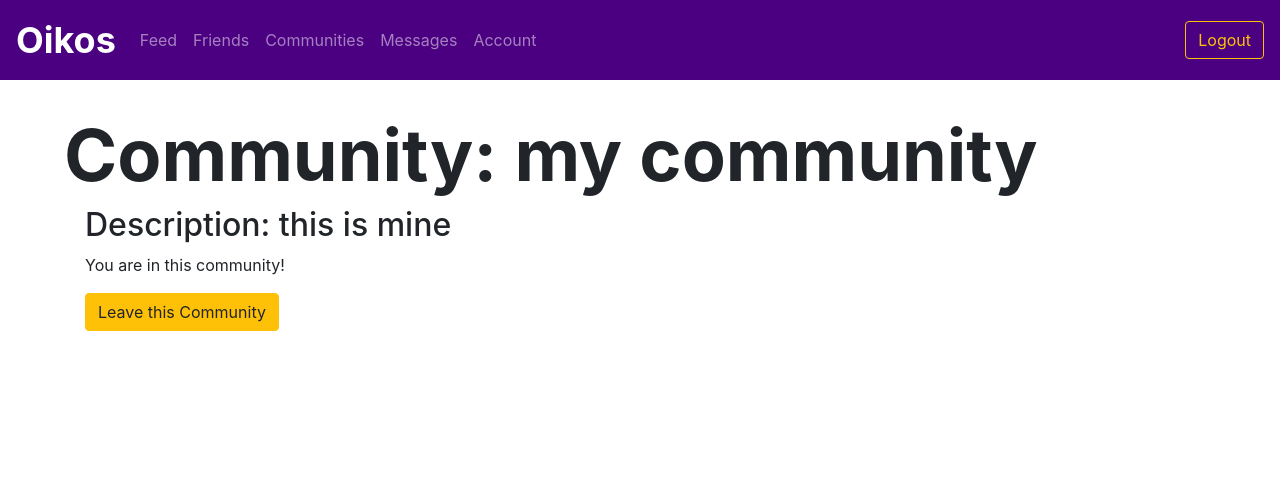
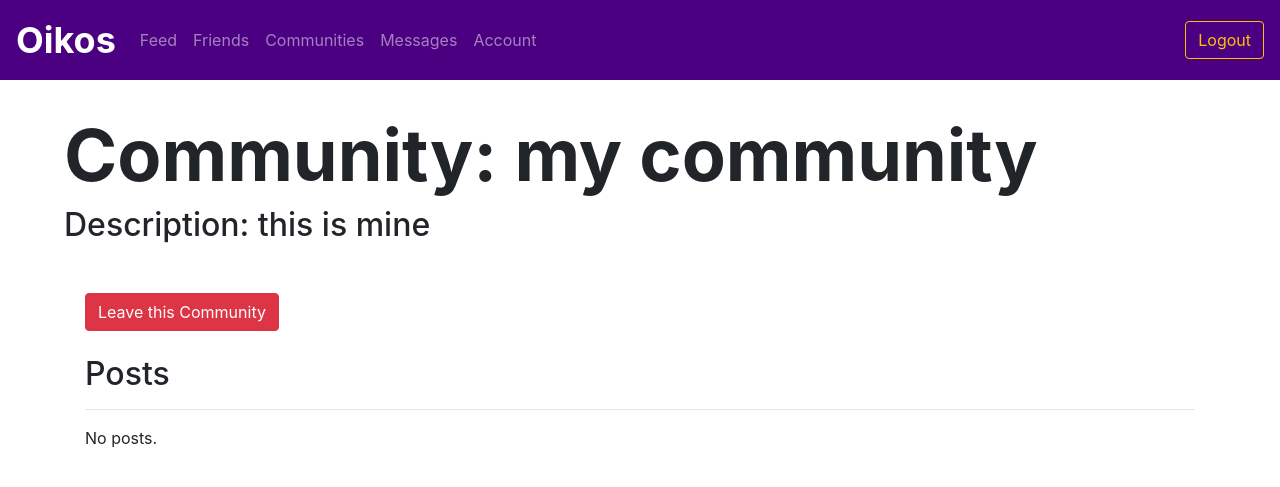
Before and after one commit to ahmedksultan/inpeach, a Flask app: page /community/1 in a window 1280 px wide. Shown: the top 487 px of the page. Run offline with Flask 2, Linux system fonts and the light colour scheme; a user stored in the database is signed in; data comes from the database, SQL or seed files in the repository; both versions use the stored data as it was after the commit; data that the repository does not hold is empty; some libraries are stand-ins or nearby versions.

Commit message:
more community work

```diff
--- a/app.py
+++ b/app.py
@@ -8,6 +8,7 @@ from utl import communities as communitiesfunctions
 from utl import friends as friendsfunctions
 from utl import messages as messagesfunctions
 from utl import users as usersfunctions
+from utl import posts as postsfunctions
 import os
 
 
@@ -133,7 +134,13 @@ def profile(userID):
 @app.route("/communities")
 @login_required
 def communities():
-    communities = communitiesfunctions.getAllCommunities()
+    community_data = communitiesfunctions.getAllCommunities()
+    communities = {}
+    for community in community_data:
+        if communitiesfunctions.inCommunity(session['userID'], community.communityID):
+            communities[community] = True
+        else:
+            communities[community] = False
     return render_template("communities.html", communities=communities)
 
 @app.route("/newcommunity", methods = ["POST"])
@@ -155,7 +162,7 @@ def newcommunity():
 @login_required
 def joincommunity(communityID):
     communitiesfunctions.joinCommunity(session['userID'], communityID)
-    return redirect(url_for("community", communityID=communityID))
+    return redirect(url_for("community", communityID=communityID, ))
 
 @app.route("/leavecommunity/<communityID>")
 @login_required
@@ -168,7 +175,11 @@ def leavecommunity(communityID):
 def community(communityID):
     community = communitiesfunctions.getCommunity(communityID)
     incommunity = communitiesfunctions.inCommunity(session['userID'], communityID)
-    return render_template("community.html", community = community, incommunity = incommunity)
+    post_data = postsfunctions.getCommunityPosts(communityID)
+    posts = {}
+    for post in post_data:
+        posts[post] = postsfunctions.getCreator(post.postID)
+    return render_template("community.html", community=community, incommunity=incommunity, posts=posts)
 
 @app.route("/messages/")
 @login_required
--- a/doc/devlog.txt
+++ b/doc/devlog.txt
@@ -63,3 +63,7 @@ Adding error handling for invalid API KEY.
 
 kaziJ -- 2020-01-13 23:20
 Updated launch codes in README.
+
+kaziJ -- 2020-01-13 23:59
+Updated communities page to display join or leave community buttons.
+Updated community page to show posts if user is a member.
--- a/templates/community.html
+++ b/templates/community.html
@@ -1,22 +1,44 @@
 {% extends "logbase.html" %}
 
 {% block body %}
-<div class="content">
+<div class="content mb-5">
      <h1 class="display-3" style="font-weight: 700; padding-left: 5vw; padding-top: 5vh;">Community: {{ community.name }}</h1>
-</div>
-
-<div class="container">
-    <h2>Description: {{ community.description }}</h2>
+     <h2 style="padding-left: 5vw;">Description: {{ community.description }}</h2>
 </div>
 
 {% if incommunity %}
 <div class="container">
-    <p>You are in this community!</p>
-    <a href="/leavecommunity/{{ community.communityID }}" class="btn btn-warning">Leave this Community</a>
+    <a href="/leavecommunity/{{ community.communityID }}" class="btn btn-danger">Leave this Community</a>
+    <br><br>
+    <h2>Posts</h2>
+    <hr>
+    {% if not posts %}
+    <p>No posts.</p>
+    {% else %}
+    {% for post in posts %}
+    <div class="row" style="margin-left: 5vw; margin-right: 5vw; margin-top: 5vh;">
+        <div class="container col-md-10 bg-light border border-primary" style="padding: 2em; border-radius: 1em;">
+            <p class="m-0">
+            <br>
+            <div class="col">
+                <ul>
+                    <h2>{{ post.title }}</h2>
+                    <h5> <i>{{ posts[post].displayName }}</i><h5>
+                    <hr>
+                    <h4> {{ post.timestamp }} <h4>
+                    <p>{{ post.description }}</p>
+                    <br>
+
+                </ul>
+            </div>
+        </div>
+    </div>
+    {% endfor %}
+    {% endif %}
 </div>
 {% else %}
 <div class="container">
-    <a href="/joincommunity/{{ community.communityID }}" class="btn btn-warning">Join this Community</a>
+    <a href="/joincommunity/{{ community.communityID }}" class="btn btn-success">Join this Community</a>
 </div>
 {% endif %}
 
--- a/templates/feed.html
+++ b/templates/feed.html
@@ -18,11 +18,8 @@
                 <h4> Timestamp <h4>
                 <p>Goddamn he really flamed me and got the whole squad laughing like my boy ahmed who likes kanye who also flamed me wowowoww</p>
                 <br>
-
             </ul>
         </div>
-
-
     </div>
 </div>
 
--- a/utl/posts.py
+++ b/utl/posts.py
@@ -1,11 +1,11 @@
-from .models import db, Post
+from .models import db, Post, User
 
 def getUserPosts(userID):
     posts = Post.query.filter_by(communityID=NULL, userID=userID)
     return posts
 
 def getCommunityPosts(communityID):
-    posts = Post.query.filter_by(commmunityID=communityID)
+    posts = Post.query.filter_by(communityID=communityID)
     return posts
 
 def createPost(communityID, userID, title, content):
@@ -19,3 +19,13 @@ def createPost(communityID, userID, title, content):
 def deletePost(postID):
     Post.query.filter_by(postID=postID).delete()
     db.session.commit()
+
+def getPost(postID):
+    post = Post.query.filter_by(postID=postID).first()
+    return post
+
+def getCreator(postID):
+    post = Post.query.filter_by(postID=postID).first()
+    userID = post.userID
+    user = User.query.filter_by(userID=userID).first()
+    return user
```
Also changed, not shown: templates/communities.html (+10 -3 lines), site.db.
